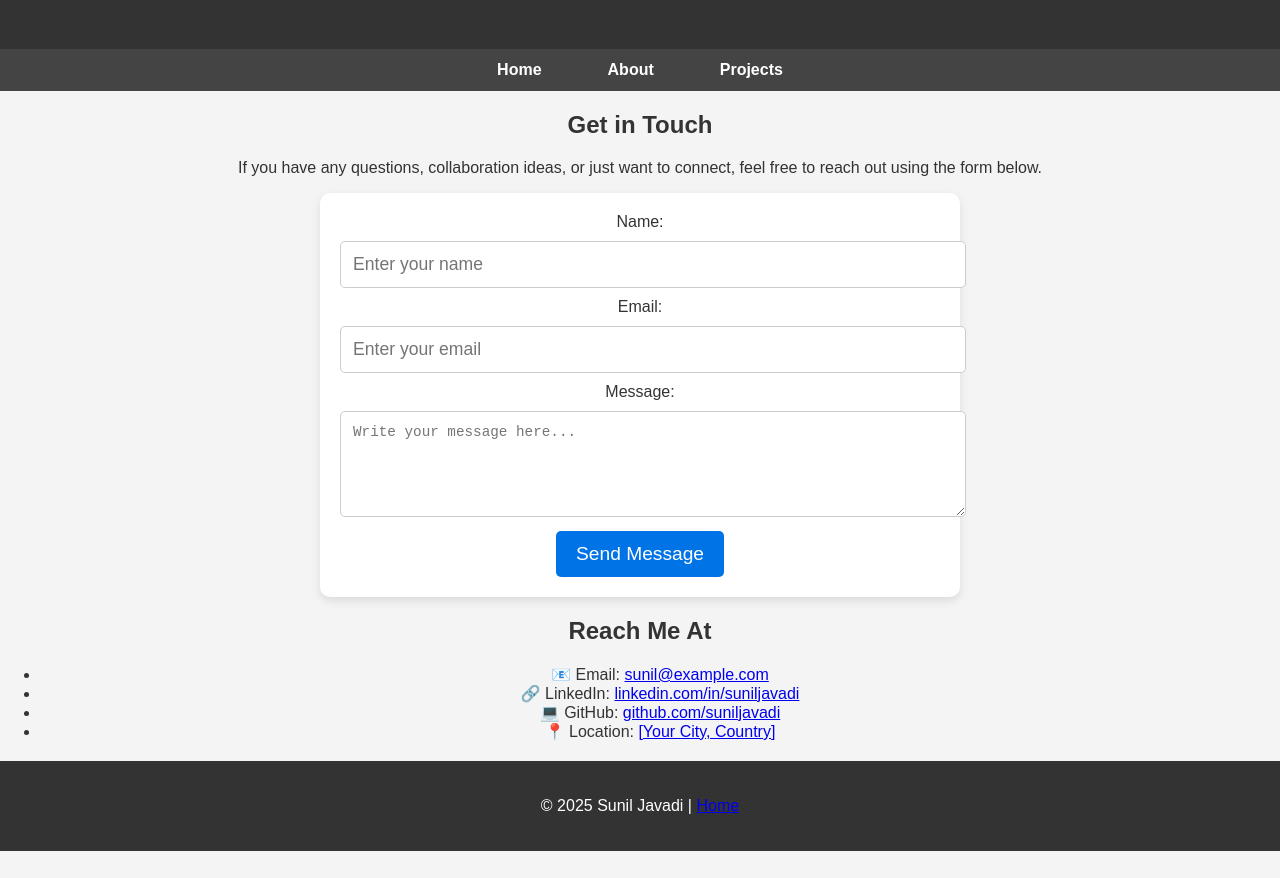
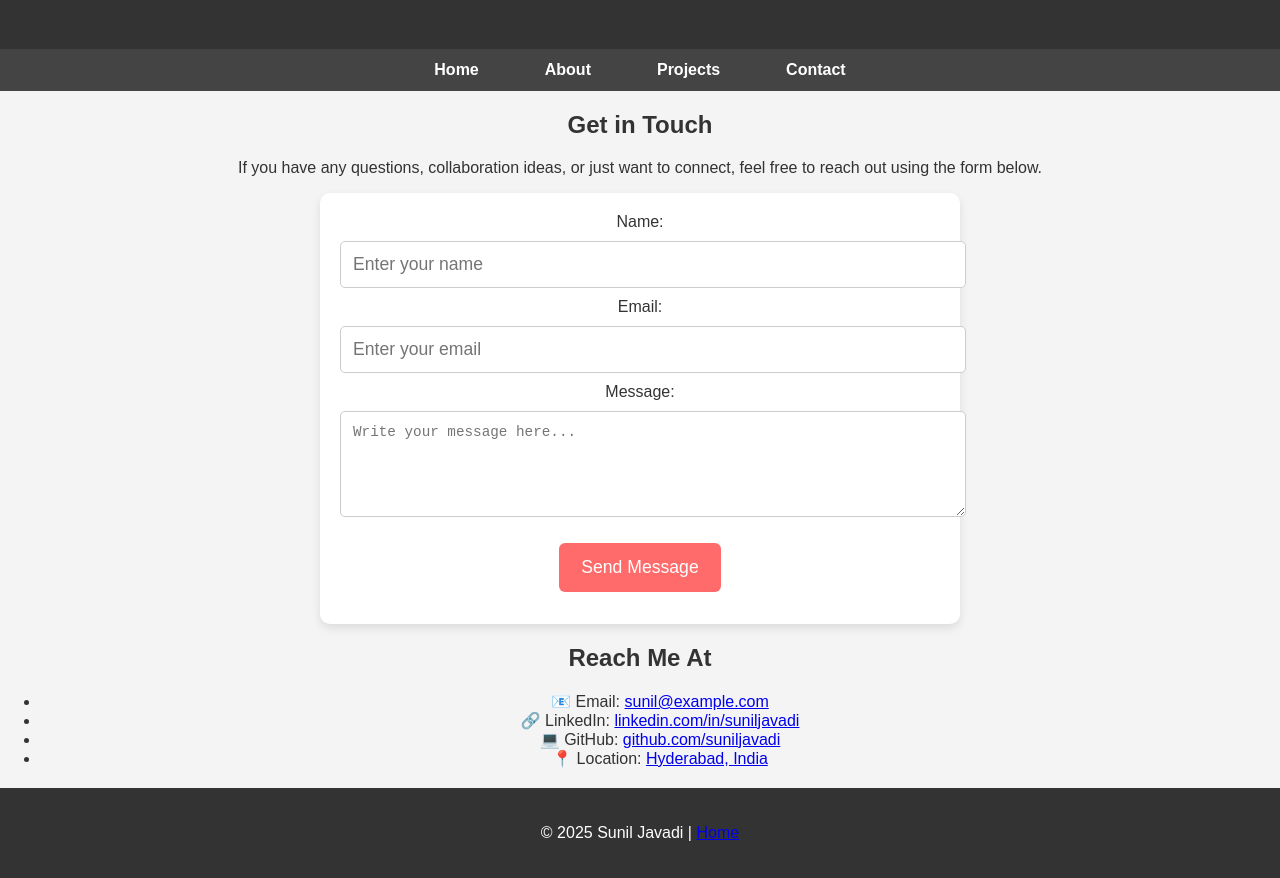
Before and after one commit to suniljavadi/sunil-portfolio, a plain HTML site: page contact.html in a window 1280 px wide. Shown: the part 110-988 px from the top of the page. Before the commit the page ends 961 px from the top, so only its background shows below. Drawn offline with Linux system fonts and the light colour scheme.

Commit message:
Update contact.html

```diff
--- a/contact.html
+++ b/contact.html
@@ -15,14 +15,16 @@
             <li><a href="index.html">Home</a></li>
             <li><a href="about.html">About</a></li>
             <li><a href="projects.html">Projects</a></li>
+            <li><a href="contact.html" class="active">Contact</a></li> <!-- Highlight Active Page -->
         </ul>
     </nav>
 
-    <section>
+    <section class="contact-section">
         <h2>Get in Touch</h2>
         <p>If you have any questions, collaboration ideas, or just want to connect, feel free to reach out using the form below.</p>
 
-        <form action="https://formspree.io/f/{your_form_id}" method="POST">
+        <div class="contact-form">
+            <form action="https://formspree.io/f/{your_form_id}" method="POST" autocomplete="off">
                 <label for="name">Name:</label>
                 <input type="text" id="name" name="name" placeholder="Enter your name" required>
 
@@ -35,17 +37,18 @@
                 <!-- Honeypot field for spam protection (hidden from users) -->
                 <input type="text" name="_gotcha" style="display: none;">
 
-            <button type="submit">Send Message</button>
+                <button type="submit" class="btn">Send Message</button>
             </form>
+        </div>
     </section>
 
-    <section>
+    <section class="contact-info">
         <h2>Reach Me At</h2>
         <ul>
             <li>📧 Email: <a href="mailto:sunil@example.com">sunil@example.com</a></li>
             <li>🔗 LinkedIn: <a href="https://linkedin.com/in/suniljavadi" target="_blank">linkedin.com/in/suniljavadi</a></li>
             <li>💻 GitHub: <a href="https://github.com/suniljavadi" target="_blank">github.com/suniljavadi</a></li>
-            <li>📍 Location: <a href="https://goo.gl/maps/example" target="_blank">[Your City, Country]</a></li>
+            <li>📍 Location: <a href="https://goo.gl/maps/example" target="_blank">Hyderabad, India</a></li>
         </ul>
     </section>
 
```
Lines whose indentation alone changed are shown as unchanged.
